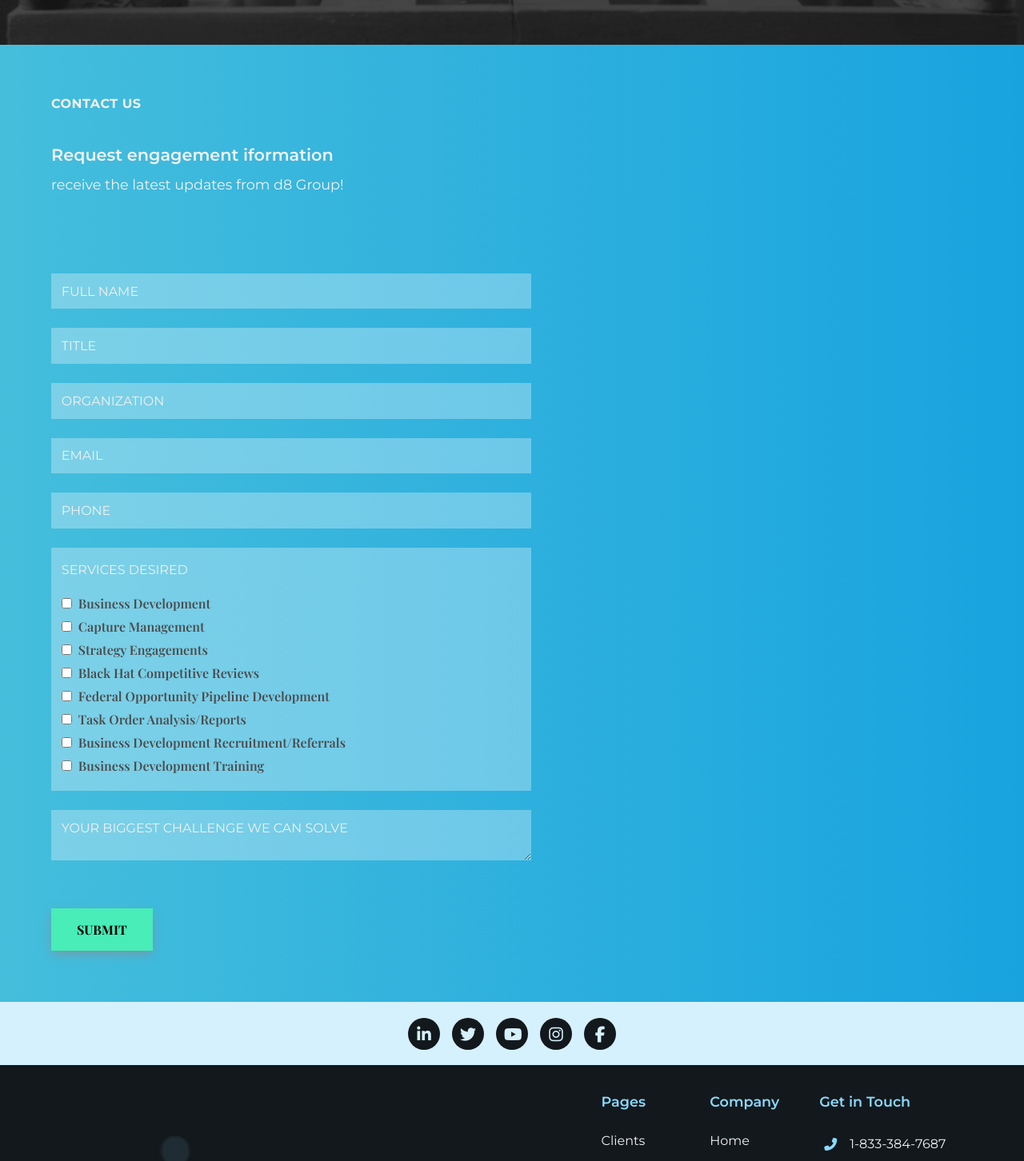
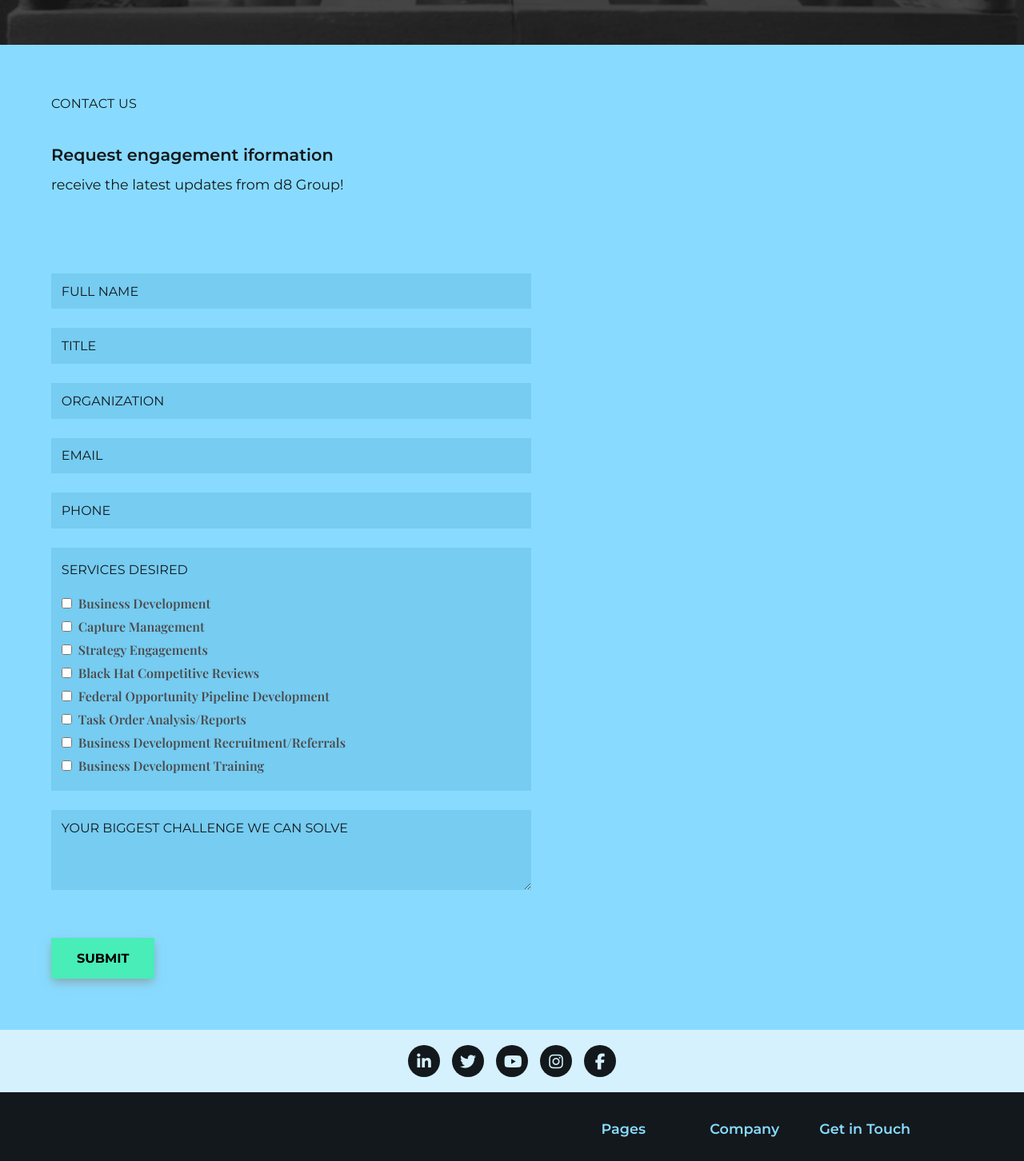
Before and after one commit to itacamba/d8_group_website, a React (Create React App) app: page /contact in a window 1280 px wide. Shown: the part 370-1822 px from the top of the page at 80% size. Built offline with nearby package versions, Linux system fonts and the light colour scheme.

Commit message:
changed colors for contact form

```diff
--- a/src/Components/Home/Home.css
+++ b/src/Components/Home/Home.css
@@ -550,6 +550,9 @@ img {
     padding-top: 1rem;
     font-weight: bold;
   }
+  #home .upcoming-events-container {
+    padding-top: 2rem;
+  }
 }
 
 @media screen and (max-width: 400px) {
--- a/src/Components/Home/Home.scss
+++ b/src/Components/Home/Home.scss
@@ -382,6 +382,11 @@
             padding-top: 1rem;
             font-weight: bold;
         }
+
+        .upcoming-events-container {
+            padding-top: 2rem;
+
+        }
     }
 }
 
--- a/src/Components/Pages/ContactUs/ContactUs.css
+++ b/src/Components/Pages/ContactUs/ContactUs.css
@@ -92,7 +92,7 @@ p {
   display: inline-block;
   margin-top: 2rem;
   padding: 1rem 2rem;
-  font-family: "Playfair Display", serif;
+  font-family: "Montserrat", sans-serif;
   font-weight: bold;
   background-color: #48EDB8;
   border: none;
@@ -109,7 +109,7 @@ p {
   padding-right: 5vw;
 }
 
-.blue-gradient, .contact-us {
+.blue-gradient {
   background: #45bedc;
   background: -webkit-gradient(linear, left top, right top, from(#45bedc), to(#18a3df));
   background: linear-gradient(90deg, #45bedc 0%, #18a3df 100%);
@@ -170,12 +170,10 @@ p {
         -ms-flex-direction: column;
             flex-direction: column;
     border: none;
+    background-color: #fff;
   }
   .chess-graphic {
     width: 100%;
-  }
-  .chess-cols {
-    background-color: red;
   }
   .chess-info {
     width: 100%;
@@ -206,16 +204,12 @@ img {
 }
 
 .contact-us {
-  color: #f1f1f1;
+  color: #13181C;
+  background-color: #88DBFF;
 }
 
 .contact-us .title-section {
   padding-top: 4rem;
-}
-
-.contact-us .title-section h4 {
-  font-weight: bold;
-  letter-spacing: .5px;
 }
 
 .contact-us .contact-form {
@@ -229,53 +223,57 @@ img {
 .contact-us .contact-form input[type=text], .contact-us input[type="email"], .contact-us textarea {
   border: none;
   outline: none;
-  background-color: rgba(255, 255, 255, 0.3);
+  background-color: rgba(67, 161, 202, 0.267);
   padding: .8rem;
   width: 100%;
   margin-bottom: 1.5rem;
   color: #4B4B4C;
 }
 
+.contact-us textarea {
+  height: 100px;
+}
+
 .contact-us ::-webkit-input-placeholder {
   /* Chrome, Firefox, Opera, Safari 10.1+ */
-  color: #f1f1f1;
+  color: #13181C;
   opacity: 1;
   /* Firefox */
 }
 
 .contact-us :-ms-input-placeholder {
   /* Chrome, Firefox, Opera, Safari 10.1+ */
-  color: #f1f1f1;
+  color: #13181C;
   opacity: 1;
   /* Firefox */
 }
 
 .contact-us ::-ms-input-placeholder {
   /* Chrome, Firefox, Opera, Safari 10.1+ */
-  color: #f1f1f1;
+  color: #13181C;
   opacity: 1;
   /* Firefox */
 }
 
 .contact-us ::placeholder {
   /* Chrome, Firefox, Opera, Safari 10.1+ */
-  color: #f1f1f1;
+  color: #13181C;
   opacity: 1;
   /* Firefox */
 }
 
 .contact-us :-ms-input-placeholder {
   /* Internet Explorer 10-11 */
-  color: #f1f1f1;
+  color: #13181C;
 }
 
 .contact-us ::-ms-input-placeholder {
   /* Microsoft Edge */
-  color: #f1f1f1;
+  color: #13181C;
 }
 
 .contact-us .checkbox-container {
-  background-color: rgba(255, 255, 255, 0.3);
+  background-color: rgba(67, 161, 202, 0.267);
   padding: .8rem;
   margin-bottom: 1.5rem;
 }
--- a/src/Components/Pages/ContactUs/ContactUs.scss
+++ b/src/Components/Pages/ContactUs/ContactUs.scss
@@ -2,16 +2,11 @@
 @import '../../../Styles/index';
 
 .contact-us {
-    @extend .blue-gradient;
-    color: $white;
+    color: $black;
+    background-color: $tiffany;
 
     .title-section {
         padding-top: 4rem;
-    }
-
-    .title-section h4 {
-        font-weight: bold;
-        letter-spacing: .5px;
     }
 
     .contact-form{
@@ -25,28 +20,32 @@
     .contact-form input[type=text], input[type="email"], textarea {
         border: none;
         outline: none;
-        background-color: rgba(255,255,255,.3);
+        background-color: rgba(67, 161, 202, 0.267);
         padding: .8rem;
         width: 100%;
         margin-bottom: 1.5rem;
         color: $space-grey;
     }
 
+    textarea {
+        height: 100px;
+    }
+
     ::placeholder { /* Chrome, Firefox, Opera, Safari 10.1+ */
-        color: $white;
+        color: $black;
         opacity: 1; /* Firefox */
       }
 
     :-ms-input-placeholder { /* Internet Explorer 10-11 */
-    color: $white;
+    color: $black;
     }
 
     ::-ms-input-placeholder { /* Microsoft Edge */
-    color: $white;
+    color: $black;
     }
 
     .checkbox-container {
-        background-color: rgba(255,255,255,.3);
+        background-color: rgba(67, 161, 202, 0.267);
         padding: .8rem;
         margin-bottom: 1.5rem;
     }
```
Also changed, not shown: 2 other files (tests, documents, lock files or other folders).
